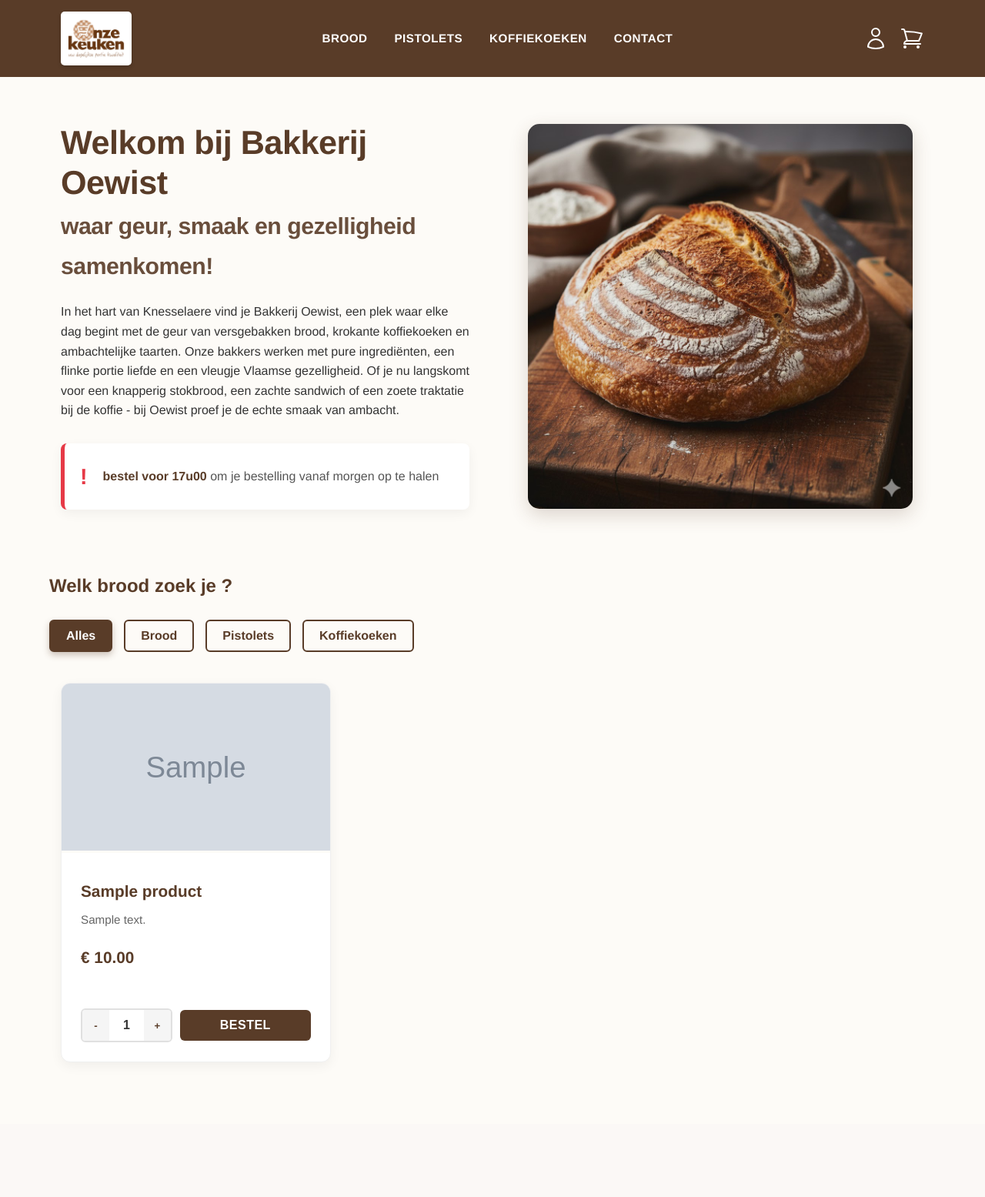
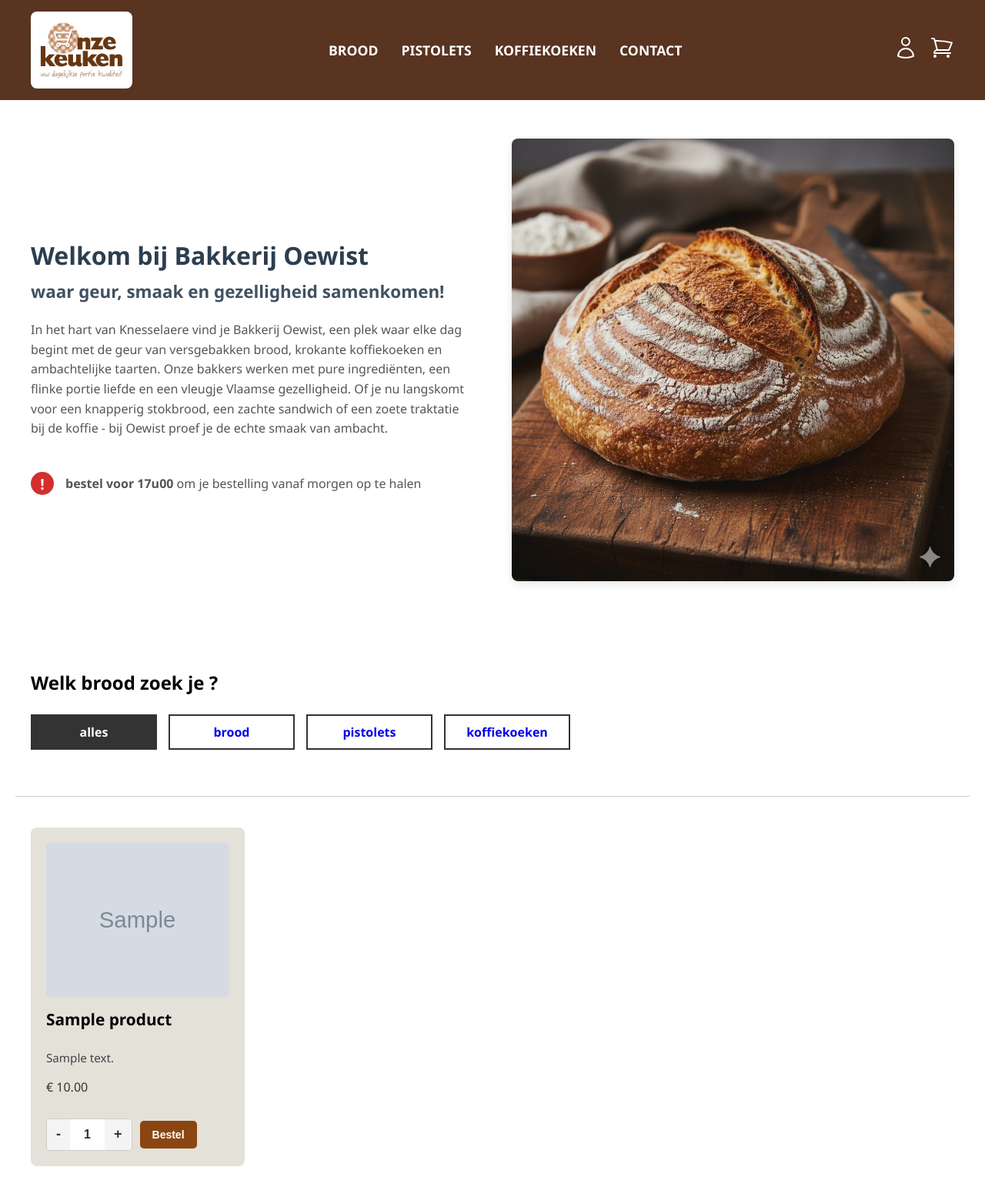
Before and after one commit to A-D-DBS-application/web-application-2025-group-11, a Flask app: page / in a window 1280 px wide. Shown: the whole page at 77% size. Before the commit the page ends 1354 px from the top, so only its background shows below. Run offline with Flask 3, Linux system fonts and the light colour scheme; tables that the repository leaves empty hold one stand-in row (values such as "Sample post"); grey boxes marked "Sample" are stand-in pictures.

Commit message:
style commit
kleine aanpassing onder style.css
en requirements.txt

```diff
--- a/app/static/style.css
+++ b/app/static/style.css
@@ -1,48 +1,29 @@
-/* =========================================
-   1. ALGEMENE STIJLEN
-   ========================================= */
-* {
-    margin: 0;
-    padding: 0;
-    box-sizing: border-box;
+/* Basis instellingen */
+:root {
+    --primary-green: #583421; /* De bruine kleur van je header */
+    --bg-light: #ffffff;      /* De lichte achtergrondkleur */
+    --text-dark: #333;
+    --alert-red: #D32F2F;
 }
 
 body {
-    font-family: 'Helvetica Neue', Helvetica, Arial, sans-serif;
-    background-color: #fdfbf7; /* Lichte crème achtergrond voor de pagina */
-    color: #333;
-    line-height: 1.6;
-}
-
-a {
-    text-decoration: none;
-    color: inherit;
-}
-
-ul {
-    list-style: none;
+    margin: 0;
+    font-family: 'Segoe UI', Tahoma, Geneva, Verdana, sans-serif; /* Kies een font dat lijkt op je ontwerp */
+    background-color: var(--bg-light);
+    color: var(--text-dark);
 }
 
 .container {
-    width: 90%;
     max-width: 1200px;
     margin: 0 auto;
-    padding: 0 15px;
+    padding: 0 20px;
 }
 
-h1 {
-    color: #593C28; /* JOUW EXACTE KLEUR */
-    margin-bottom: 30px;
-}
-
-/* =========================================
-   2. HEADER & NAVIGATIE
-   ========================================= */
+/* Header Styling */
 .main-header {
-    background-color: #593C28; /* JOUW EXACTE KLEUR */
+    background-color: var(--primary-green);
     padding: 15px 0;
     color: white;
-    box-shadow: 0 4px 12px rgba(0,0,0,0.1);
 }
 
 .header-content {
@@ -51,155 +32,113 @@ h1 {
     align-items: center;
 }
 
-.logo img {
-    height: 70px;
-    width: auto;
-    background-color: white; /* Wit vlakje */
-    padding: 8px;
-    border-radius: 5px;
-    display: block;
-    box-shadow: 0 2px 5px rgba(0,0,0,0.2);
-    transition: transform 0.3s ease;
+/* De container (de link) om het logo heen */
+.logo {
+    background-color: white; /* Maakt het witte vierkant */
+    display: flex;           /* Zorgt dat het logo netjes gecentreerd staat */
+    align-items: center;
+    justify-content: center;
+    padding: 10px;           /* Ruimte tussen het logo en de rand van het witte vlak */
+    border-radius: 8px;      /* Optioneel: maakt de hoekjes van het witte vlak iets ronder */
 }
 
-.logo img:hover {
-    transform: scale(1.05);
+/* Het logo zelf */
+.logo img {
+    height: 80px; /* Iets kleiner gemaakt zodat het totale vlak niet te groot wordt, pas gerust aan */
+    display: block; /* Voorkomt onverwachte witruimte onder de afbeelding */
 }
-
 .main-nav ul {
+    list-style: none;
     display: flex;
-    gap: 35px;
-    align-items: center;
+    gap: 30px;
+    margin: 0;
+    padding: 0;
 }
 
 .main-nav a {
     color: white;
-    font-weight: 800;
-    text-transform: uppercase;
-    font-size: 0.95rem;
-    transition: color 0.3s;
-    letter-spacing: 0.5px;
+    text-decoration: none;
+    font-weight: bold;
+    font-size: 1.1rem;
+    text-transform: uppercase; /* Zorgt voor hoofdletters zoals in je ontwerp */
+}
+
+.header-icons .icon-link {
+    font-size: 1.5rem;
+    margin-left: 20px;
     text-decoration: none;
 }
 
-.main-nav a:hover {
-    color: #FFD700; /* Goudgeel */
-}
-
-.icon-link {
-    position: relative;
-    display: flex;
-    align-items: center;
-    color: white;
-}
-
-.icon-link svg {
-    transition: transform 0.2s;
-    stroke: white;
-}
-
-.icon-link:hover svg {
-    transform: scale(1.1);
-}
-
-.cart-badge {
-    position: absolute;
-    top: -8px;
-    right: -8px;
-    background-color: #E63946;
-    color: white;
-    font-size: 0.75rem;
-    font-weight: bold;
-    width: 20px;
-    height: 20px;
-    display: flex;
-    align-items: center;
-    justify-content: center;
-    border-radius: 50%;
-    border: 2px solid #593C28; /* Randje in jouw kleur */
-}
-
-/* =========================================
-   3. HERO SECTION
-   ========================================= */
+/* Hero Sectie Styling */
 .hero-section {
-    padding: 60px 0;
-    background-color: #fdfbf7;
+    padding: 50px 0;
+    background-color: var(--bg-light); /* Zorgt dat de lichte kleur doorloopt */
 }
 
 .hero-content {
     display: flex;
+    gap: 50px;
     align-items: center;
-    gap: 60px;
-    flex-wrap: wrap;
 }
 
 .hero-text {
-    flex: 1;
-    min-width: 300px;
+    flex: 1; /* Neemt de helft van de ruimte in */
 }
 
 .hero-text h1 {
-    font-size: 2.7rem;
-    color: #593C28;
-    margin-bottom: 25px;
-    line-height: 1.2;
-    font-weight: 800;
-    letter-spacing: -0.5px;
+    color: #2C3E50; /* Donkergroen/blauw voor de titel */
+    font-size: 2rem;
+    margin-bottom: 20px;
+}
+
+.hero-text p {
+    line-height: 1.6;
+    color: #555;
+    margin-bottom: 15px;
 }
 
 .hero-image {
-    flex: 1;
-    min-width: 300px;
-    display: flex;
-    justify-content: center;
+    flex: 1; /* Neemt de andere helft in */
 }
 
 .hero-image img {
     width: 100%;
-    max-width: 500px;
-    border-radius: 15px;
-    box-shadow: 0 8px 25px rgba(89, 60, 40, 0.2);
+    border-radius: 8px; /* Maakt de hoekjes iets ronder */
+    box-shadow: 0 4px 12px rgba(0,0,0,0.1);
 }
 
-/* 17:00 Melding: Wit en Fris */
+/* Alert Box Styling */
 .alert-box {
     display: flex;
     align-items: center;
-    gap: 20px;
     margin-top: 30px;
-    background-color: #ffffff; /* SPIERWIT */
-    padding: 20px;
-    border-radius: 8px;
-    border-left: 5px solid #E63946;
-    box-shadow: 0 5px 15px rgba(0,0,0,0.05);
+    color: var(--alert-red);
 }
 
 .alert-icon {
-    color: #E63946;
-    font-size: 1.8rem;
+    background-color: var(--alert-red);
+    color: white;
+    width: 30px;
+    height: 30px;
+    border-radius: 50%;
+    display: flex;
+    justify-content: center;
+    align-items: center;
     font-weight: bold;
+    font-size: 1.2rem;
+    margin-right: 15px;
 }
 
-.alert-box p {
-    color: #555;
-    margin: 0;
-}
-
-.alert-box strong {
-    color: #593C28; /* JOUW EXACTE KLEUR */
-}
-
-/* =========================================
-   4. FILTER KNOPPEN
-   ========================================= */
+/* --- FILTER SECTIE --- */
 .filter-section {
-    padding: 20px 0 40px 0;
+    padding: 40px 20px 20px;
+    text-align: left;
 }
 
 .filter-section h2 {
+    font-size: 1.5rem;
     margin-bottom: 25px;
-    color: #593C28; /* JOUW EXACTE KLEUR */
+    color: #000;
 }
 
 .filter-buttons {
@@ -209,131 +148,151 @@ h1 {
 }
 
 .filter-btn {
-    display: inline-block;
-    background-color: transparent;
-    border: 2px solid #593C28; /* JOUW EXACTE KLEUR */
-    color: #593C28; /* JOUW EXACTE KLEUR */
-    padding: 12px 28px;
+    background: white;
+    border: 2px solid #333;
+    padding: 12px 30px;
+    font-weight: bold;
     font-size: 1rem;
-    font-weight: bold;
-    text-transform: capitalize;
-    border-radius: 6px;
-    transition: all 0.3s ease;
     cursor: pointer;
+    transition: all 0.2s;
+    min-width: 120px; /* Zorgt dat ze allemaal ongeveer even breed zijn */
     text-align: center;
 }
 
-.filter-btn:hover {
-    background-color: #593C28; /* JOUW EXACTE KLEUR */
+.filter-btn:hover, .filter-btn.active {
+    background: #333;
     color: white;
-    border-color: #593C28;
-    transform: translateY(-2px);
 }
 
-.filter-btn.active {
-    background-color: #593C28; /* JOUW EXACTE KLEUR */
-    color: white;
-    border-color: #593C28;
-    box-shadow: 0 4px 8px rgba(89, 60, 40, 0.3);
+/* --- PRODUCT ROOSTER --- */
+.product-section {
+    padding: 40px 20px;
+    border-top: 1px solid #ccc; /* Het dunne lijntje boven de producten */
+    margin-top: 40px;
 }
 
-/* =========================================
-   5. PRODUCTEN GRID
-   ========================================= */
-.product-section {
-    padding-bottom: 80px;
+/* Het rooster zelf: zorgt dat kaarten naast elkaar komen */
+.product-grid {
+    display: grid;
+    /*
+       Dit maakt automatisch kolommen van minimaal 250px breed.
+       Op een breed scherm passen er 4 naast elkaar, op een kleiner scherm minder.
+       '1fr' betekent dat ze de rest van de ruimte eerlijk verdelen.
+    */
+    grid-template-columns: repeat(auto-fill, minmax(250px, 1fr));
+    gap: 30px; /* Ruimte tussen de kaarten */
+    align-items: stretch; /* Zorgt dat alle kaarten even hoog worden */
 }
 
-.product-grid {
-    display: grid;
-    grid-template-columns: repeat(auto-fill, minmax(260px, 1fr));
-    gap: 35px;
+/* De individuele productkaart */
+.product-card {
+    background-color: #553f0f28; /* Jouw beige kleur */
+    padding: 20px;
+    border-radius: 8px;        /* Iets rondere hoekjes */
+    display: flex;
+    flex-direction: column;    /* Alles netjes onder elkaar in de kaart */
+    height: 100%;              /* Vult de volledige hoogte van de grid-rij */
+    box-sizing: border-box;    /* Zorgt dat padding niet bij de breedte wordt opgeteld */
 }
 
-.product-card {
-    background: white;
-    border-radius: 12px;
-    overflow: hidden;
-    box-shadow: 0 5px 15px rgba(0,0,0,0.05);
-    transition: transform 0.3s, box-shadow 0.3s;
+/* De container voor de afbeelding */
+.product-image {
+    width: 100%;
+    height: 200px;       /* VASTE HOOGTE: Cruciaal voor gelijke plaatjes! */
+    background-color: white;
+    display: flex;
+    justify-content: center;
+    align-items: center;
+    margin-bottom: 15px;
+    overflow: hidden;    /* Knipt de foto af als hij tóch te groot is */
+    border-radius: 4px;
+}
+
+/* De afbeelding zelf */
+.product-image img {
+    width: 100%;
+    height: 100%;
+    object-fit: cover;   /* Vult het hele vakje, snijdt randjes af voor strak resultaat */
+    transition: transform 0.3s ease;
+}
+
+/* Optioneel: licht zoom-effect bij hoveren */
+.product-card:hover .product-image img {
+    transform: scale(1.05);
+}
+
+/* Info-gedeelte van de kaart */
+.product-info {
     display: flex;
     flex-direction: column;
-    border: 1px solid #f0f0f0;
-}
-
-.product-card:hover {
-    transform: translateY(-5px);
-    box-shadow: 0 15px 30px rgba(89, 60, 40, 0.15);
-}
-
-.product-image img {
-    width: 100%;
-    height: 220px;
-    object-fit: cover;
-    border-bottom: 3px solid #fdfbf7;
-}
-
-.product-info {
-    padding: 25px;
-    display: flex;
-    flex-direction: column;
-    flex-grow: 1;
+    flex-grow: 1; /* Neemt alle overgebleven ruimte in */
 }
 
 .product-info h3 {
-    margin-bottom: 10px;
-    color: #593C28; /* JOUW EXACTE KLEUR */
+    margin: 0 0 10px 0;
     font-size: 1.3rem;
+    color: #000;
 }
 
 .product-info p {
     font-size: 0.95rem;
-    color: #666;
-    margin-bottom: 20px;
-    flex-grow: 1;
     line-height: 1.5;
+    color: #444;
+    flex-grow: 1; /* Duwt de prijs naar de bodem van de kaart */
+    margin-bottom: 15px;
 }
 
-.product-info span {
+.price {
+    display: block;
+    text-align: right;
     font-weight: bold;
-    font-size: 1.3rem;
-    color: #593C28; /* JOUW EXACTE KLEUR */
-    display: block;
-    margin-bottom: 20px;
+    font-size: 1.2rem;
+    color: #000;
+    margin-top: auto; /* Zorgt dat de prijs altijd helemaal onderaan staat */
 }
 
-/* =========================================
-   6. BESTEL KNOPPEN
-   ========================================= */
-.bestel-groep {
-    margin-top: auto;
-    display: flex;
-    gap: 10px;
+/* Stijl voor de nieuwe 'Bestel' knop */
+.btn-bestel {
+    background-color: #8B4513; /* Dit is een standaard 'zadelbruin', pas de kleur gerust aan! */
+    color: white;
+    padding: 10px 16px;
+    border: none;
+    border-radius: 5px;
+    cursor: pointer;
+    font-weight: bold;
+    font-size: 14px;
+    transition: background-color 0.3s ease;
 }
 
+/* Een 'hover' effect zodat de knop reageert als je erover muist */
+.btn-bestel:hover {
+    background-color: #A0522D; /* Een iets lichtere bruintint */
+}
+
+/* Container voor de + / - knoppen en het veld */
 .quantity-selector {
     display: flex;
-    align-items: center;
-    border: 2px solid #e0e0e0;
-    border-radius: 6px;
-    overflow: hidden;
+    border: 1px solid #ccc;
+    border-radius: 5px;
+    overflow: hidden; /* Zorgt dat de knoppen netjes in de ronde hoeken vallen */
 }
 
+/* De + en - knoppen */
 .quantity-btn {
-    background: #f5f5f5;
+    background-color: #f4f4f4;
     border: none;
-    width: 35px;
-    height: 40px;
+    padding: 0 12px;
+    cursor: pointer;
+    font-size: 18px;
     font-weight: bold;
-    color: #593C28; /* JOUW EXACTE KLEUR */
-    cursor: pointer;
-    transition: background 0.2s;
+    color: #333;
 }
 
 .quantity-btn:hover {
-    background: #e0e0e0;
+    background-color: #e9e9e9;
 }
 
+/* Het input veld zelf */
 .quantity-input {
     width: 45px;
     height: 40px;
@@ -342,197 +301,135 @@ h1 {
     font-weight: bold;
     font-size: 1rem;
     color: #333;
-    -moz-appearance: textfield;
+    -moz-appearance: textfield; /* Firefox */
+    -webkit-appearance: none;   /* Chrome, Safari, Edge */
+    appearance: none;
+    box-sizing: border-box;
+    padding: 0;
+    line-height: 40px; /* vertically center the value */
 }
+
 .quantity-input::-webkit-outer-spin-button,
 .quantity-input::-webkit-inner-spin-button {
-    -webkit-appearance: none;
+    -webkit-appearance: none; /* Chrome, Safari, Edge */
     margin: 0;
 }
 
-.btn-bestel {
-    background-color: #593C28; /* JOUW EXACTE KLEUR */
-    color: white;
-    border: none;
-    padding: 0 25px;
-    height: 40px;
-    border-radius: 6px;
-    cursor: pointer;
-    font-weight: bold;
-    font-size: 1rem;
-    transition: all 0.3s;
-    flex-grow: 1;
-    text-transform: uppercase;
-    letter-spacing: 0.5px;
-    text-align: center;
-    display: inline-flex;
-    align-items: center;
-    justify-content: center;
-    text-decoration: none;
+/* Container voor de twee kolommen op de winkelwagenpagina */
+.cart-checkout-grid {
+    display: grid;
+    /* Op grote schermen: 2/3 voor de wagen, 1/3 voor afrekenen */
+    grid-template-columns: 2fr 1fr;
+    gap: 40px; /* Ruimte tussen de kolommen */
+    padding: 40px 0; /* Verticale padding */
 }
 
-.btn-bestel:hover {
-    background-color: #482f1f; /* Ietsje donkerder bij hover */
-    transform: translateY(-2px);
-    box-shadow: 0 5px 15px rgba(89, 60, 40, 0.2);
+/* Stijlen voor de 2 sectie-blokken */
+.cart-section,
+.checkout-section {
+    background-color: #F8F4F0; /* Een heel lichte, warme beige/bruin */
+    padding: 30px;
+    border-radius: 8px;
+    box-shadow: 0 4px 8px rgba(0, 0, 0, 0.05); /* Lichte schaduw */
 }
 
-/* =========================================
-   7. WINKELWAGEN & AFREKENEN
-   ========================================= */
-/* DIT IS SPIERWIT GEMAAKT (#ffffff) */
-.cart-container, .checkout-container {
-    background-color: #ffffff;
-    padding: 35px;
-    border-radius: 15px;
-    box-shadow: 0 5px 20px rgba(0,0,0,0.05);
-    border: 1px solid #eee;
+/* Zorg dat de input velden en textareas een witte achtergrond hebben */
+.checkout-section input[type="date"],
+.checkout-section textarea {
+    background-color: #fff;
+    border: 1px solid #e0e0e0;
 }
 
-.empty-cart-container {
-    background-color: #ffffff; /* WIT */
-    padding: 60px 30px;
-    border-radius: 15px;
-    text-align: center;
-    box-shadow: 0 5px 20px rgba(0,0,0,0.05);
-    margin: 40px auto;
-    max-width: 800px;
-    border: 1px solid #eee;
+/* De 'Betalen' knop in de stijl van je bakkerij */
+.btn-betalen {
+    background-color: #8B4513; /* Donkerder bruin */
+    color: white;
+    padding: 15px 20px;
+    border: none;
+    border-radius: 5px;
+    font-size: 18px;
+    font-weight: bold;
+    cursor: pointer;
+    transition: background-color 0.3s ease;
 }
 
-.empty-cart-container p {
-    font-size: 1.5rem;
-    color: #593C28; /* JOUW EXACTE KLEUR */
-    margin-bottom: 30px;
-    font-weight: bold;
+.btn-betalen:hover {
+    background-color: #A0522D; /* Iets lichtere bruin bij hover */
 }
 
-.remove-from-cart-btn {
-    background: none;
-    border: none;
-    color: #e63946;
-    cursor: pointer;
-    font-size: 1.5em;
-    padding: 0 10px;
-}
-
-.alert {
-    border-radius: 5px;
-    padding: 15px;
-    margin-bottom: 20px;
-}
-.alert-success { background-color: #d4edda; color: #155724; border-color: #c3e6cb; }
-.alert-danger { background-color: #f8d7da; color: #721c24; border-color: #f5c6cb; }
-.alert-warning { background-color: #fff3cd; color: #856404; border-color: #ffeeba; }
-
-/* =========================================
-   8. RESPONSIVE
-   ========================================= */
+/* Op kleine schermen (mobiel), zet de kolommen ONDER elkaar */
 @media (max-width: 768px) {
-    .header-content {
-        flex-direction: column;
-        gap: 20px;
-    }
-
-    .main-nav ul {
-        gap: 15px;
-        font-size: 0.85rem;
-    }
-
-    .hero-content {
-        flex-direction: column-reverse;
-        text-align: center;
-        gap: 30px;
-    }
-
-    .hero-text h1 {
-        font-size: 2rem;
-    }
-
-    .filter-buttons {
-        justify-content: center;
-    }
-
-    .bestel-groep {
-        flex-direction: column;
-    }
-
-    .btn-bestel {
-        width: 100%;
+    .cart-checkout-grid {
+        grid-template-columns: 1fr; /* 1 kolom */
     }
 }
 
-.alert-row {
-    background-color: #fff5f5;
+/* --- ADMIN DASHBOARD --- */
+.inventory-card {
+    background: white;
+    padding: 20px;
+    border-radius: 8px;
+    box-shadow: 0 2px 10px rgba(0,0,0,0.1);
 }
 
-/* --- NIEUWE ADMIN STIJLEN --- */
-
-/* 1. De Header Container (Voorraad & Orders) */
-.admin-header-container {
-    display: flex;
-    justify-content: space-between;
-    align-items: center; /* Zorgt dat tekst en knop verticaal in het midden staan */
-    margin-bottom: 30px;
-    padding-bottom: 20px;
-    border-bottom: 1px solid #eee;
+.inventory-table {
+    width: 100%;
+    border-collapse: collapse;
+    margin-top: 20px;
 }
 
-.admin-header-text h1 {
-    margin-bottom: 5px; /* Minder ruimte onder de titel */
-    font-size: 2rem;
+.inventory-table th, .inventory-table td {
+    padding: 12px 15px;
+    border-bottom: 1px solid #eee;
+    text-align: left;
 }
 
-.admin-header-text p {
-    color: #666;
-    margin: 0;
-    font-size: 0.95rem;
+.inventory-table th {
+    background-color: #f8f9fa;
+    font-weight: bold;
+    color: #333;
 }
 
-/* 2. De 'Naar Orderbeheer' knop (Kleiner & Mooier) */
-.btn-admin-nav {
-    background-color: #593C28; /* Jouw bruine kleur */
-    color: white;
-    padding: 10px 20px;
-    border-radius: 30px; /* Pil-vormig */
-    font-weight: bold;
-    font-size: 0.9rem;
-    transition: all 0.3s ease;
-    border: 2px solid #593C28;
-    display: inline-flex;
-    align-items: center;
-    gap: 8px;
+/* De rij die rood wordt bij te weinig voorraad */
+.alert-row {
+    background-color: #ffebee; /* Lichtrood */
+    color: #c62828; /* Donkerrood */
 }
 
-.btn-admin-nav:hover {
-    background-color: white;
-    color: #593C28;
-    transform: translateY(-2px);
-    box-shadow: 0 4px 10px rgba(0,0,0,0.1);
+.alert-row td {
+    border-bottom: 1px solid #ef9a9a;
 }
 
-/* 3. De Actie Knoppen voor Orders (One-click) */
-.btn-status-action {
+/* Hover effectje voor leesbaarheid */
+.inventory-table tr:hover:not(.alert-row) {
+    background-color: #f5f5f5;
+}
+
+/* --- RESTOCK FORMULIER (IN TABEL) --- */
+.restock-form {
+    display: flex;
+    gap: 10px;
+    align-items: center;
+}
+
+.restock-input {
+    width: 80px;
+    padding: 5px;
+    border: 1px solid #ccc;
+    border-radius: 4px;
+}
+
+.restock-btn {
+    background-color: var(--primary-green); /* Of een mooie blauwe kleur */
+    color: white;
     border: none;
     padding: 6px 12px;
-    border-radius: 6px;
+    border-radius: 4px;
     cursor: pointer;
-    font-size: 0.85rem;
-    font-weight: bold;
-    transition: opacity 0.2s;
-    display: inline-flex;
-    align-items: center;
-    gap: 5px;
-    color: white;
+    font-size: 0.9rem;
+    transition: background 0.2s;
 }
 
-.btn-status-action:hover {
-    opacity: 0.9;
-    transform: scale(1.05);
+.restock-btn:hover {
+    background-color: #3e2d0a; /* Donkerder bij hover */
 }
-
-/* Kleurtjes voor de acties */
-.btn-ready { background-color: #F9A825; } /* Geel/Oranje: Klaarzetten */
-.btn-finish { background-color: #4CAF50; } /* Groen: Opgehaald */
-.btn-cancel { background-color: #E63946; } /* Rood: Annuleren */
-.btn-reset  { background-color: #999; }    /* Grijs: Terugzetten */
--- a/requirements.txt
+++ b/requirements.txt
@@ -23,7 +23,7 @@ multidict==6.7.0
 numpy==2.3.5
 openpyxl==3.1.5
 packaging==25.0
-pandas==2.3.3
+pandas
 postgrest==2.24.0
 propcache==0.4.1
 psycopg==3.2.12
```
